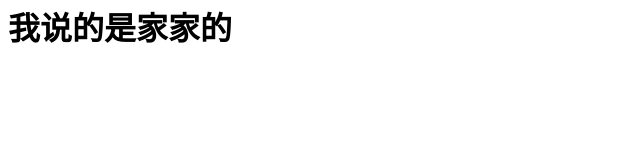
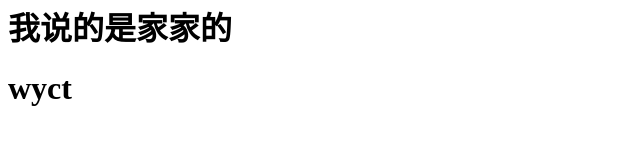
Before and after one commit to 2273216631/xin, a plain HTML site: page index.html in a window 1280 px wide. Shown: the part 253-398 px from the top of the page, without its empty margins (0-640 px from the left). Drawn offline with Linux system fonts and the light colour scheme.

Commit message:
我不服

```diff
--- a/index.html
+++ b/index.html
@@ -10,6 +10,6 @@
 <h1>我说的是假的</h1>
 <h1>我说的是真真的</h1>
 	<h1>我说的是家家的</h1>
-
+	<h1>wyct</h1>
 </body>
 </html>
```
